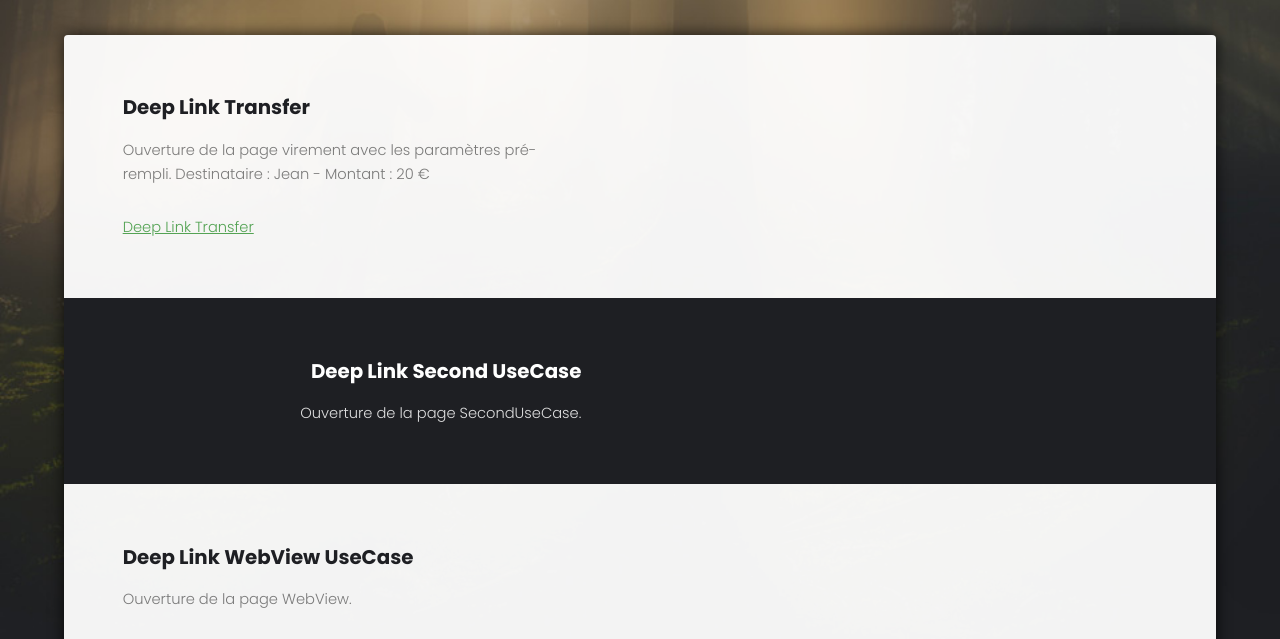
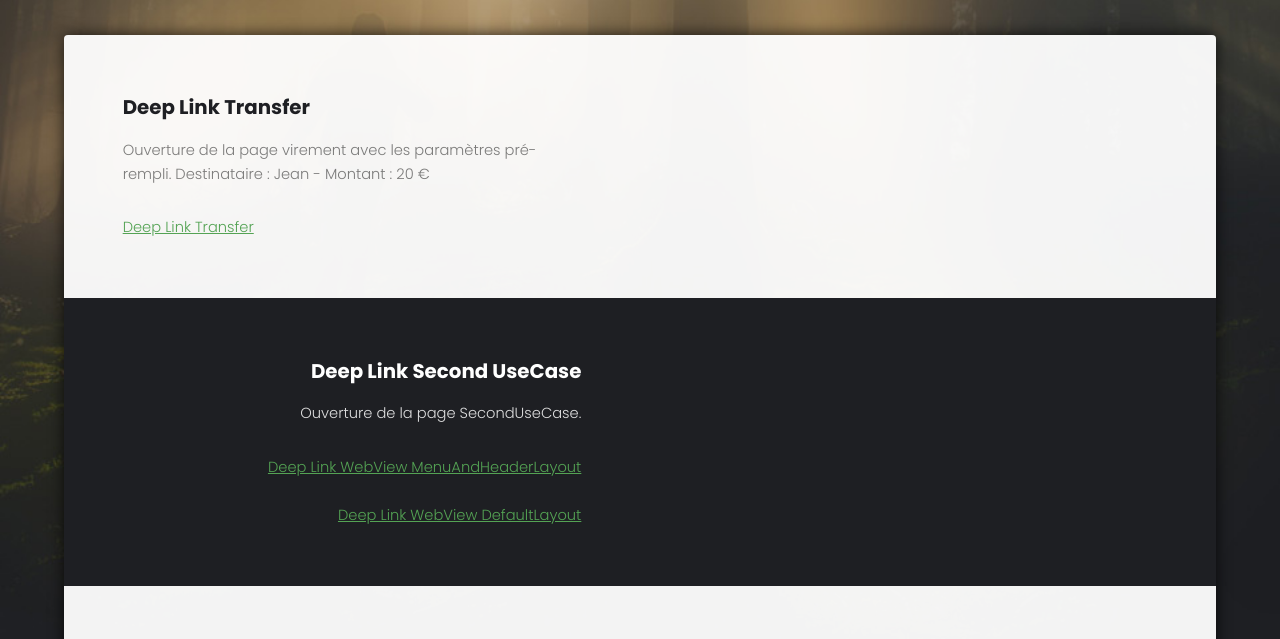
Before and after one commit to JspBk/deeplinkca, a plain HTML site: page index.html in a window 1280 px wide. Shown: the part 161-800 px from the top of the page. Drawn offline with Linux system fonts and the light colour scheme.

Commit message:
add deeplink webview

```diff
--- a/index.html
+++ b/index.html
@@ -37,12 +37,18 @@
 							<div  class="inner">
 								<h3>Deep Link Second UseCase</h3>
 								<p>Ouverture de la page SecondUseCase.</p>
+                                   <a href="http://ca.fr/app?data=%7B%22staticFactoryId%22%3A%22webview_intent%22%2C%22data%22%3A%7B%22layoutId%22%3A%22MenuAndHeaderLayout%22%2C%22url%22%3A%22https%3A%2F%2Fwww.ca-languedoc.fr%2F%22%7D%7D">Deep Link WebView MenuAndHeaderLayout
+                            </a>
+                                </br>
+                                </br>
+                         <a href="http://ca.fr/app?data=%7B%22staticFactoryId%22%3A%22webview_intent%22%2C%22data%22%3A%7B%22layoutId%22%3A%22DefaultLayout%22%2C%22url%22%3A%22https%3A%2F%2Fwww.ca-languedoc.fr%2F%22%7D%7D">Deep Link WebView DefaultLayout
+                            </a>
 							</div>
 						</div>
 						<div class="spotlight">
 							<div class="inner">
 								<h3>Deep Link WebView UseCase</h3>
-								<p>Ouverture de la page WebView.</p>
+								<p>Ouverture de la page WebView avec l'url www.ca-languedoc.fr</p>
 							</div>
 						</div>
 					</section>
```
